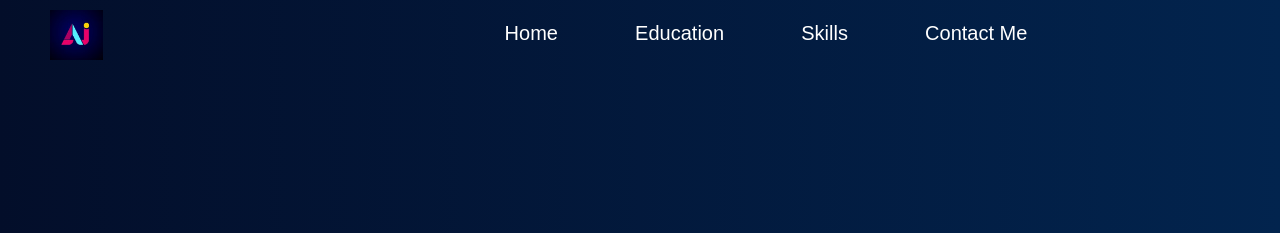
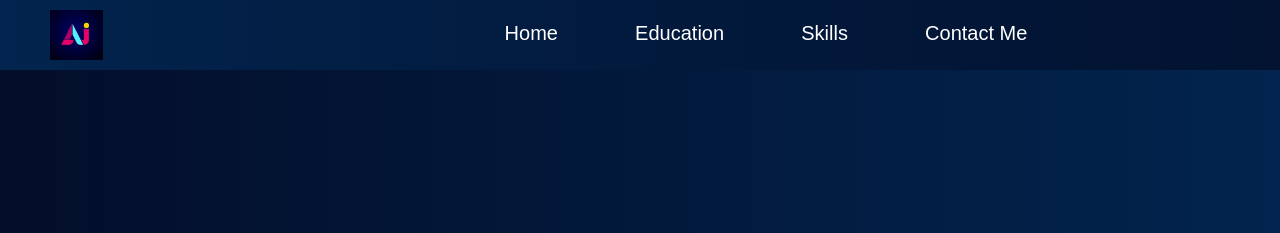
Before and after one commit to tictac1213/myPortfolioSite, a plain HTML site: page index.html in a window 1280 px wide. Shown: the top 233 px of the page. Drawn offline with Linux system fonts and the light colour scheme.

Commit message:
Navbar update

```diff
--- a/script.js
+++ b/script.js
@@ -31,3 +31,23 @@ document.addEventListener('DOMContentLoaded', function () {
         observer.observe(element);
     });
 });
+
+
+let prevScrollPos = window.scrollY;
+
+window.onscroll = function() {
+  let currentScrollPos = window.scrollY;
+  const menuBar = document.querySelector("header");
+
+  // Show the navbar when scrolling up
+  if (prevScrollPos > currentScrollPos) {
+    menuBar.style.top = "0px";
+    // menuBar.classList.remove("hidden");
+  } else {
+    // Hide the navbar when scrolling down
+    menuBar.style.top = "auto"; // Adjust the value based on your navbar height
+    // menuBar.classList.add("hidden");
+  }
+
+  prevScrollPos = currentScrollPos;
+};
--- a/style.css
+++ b/style.css
@@ -82,7 +82,9 @@
 }
 
 
-
+.hidden{
+    transform: translateY(-100%);
+}
 
 
 
@@ -120,8 +122,12 @@ html {
 
     header {
         position: sticky;
-        background: rgb(3,14,42);
-        background: linear-gradient(90deg, rgba(3,14,42,1) 0%, rgb(2, 36, 78) 100%);
+        background: linear-gradient(90deg, rgba(2, 36, 78,1) 0%, rgba(3,14,42,0.8) 100%);
+
+        /* background: linear-gradient(90deg, rgba(3, 14, 42, 0.8) 0%, rgba(0, 19, 51, 0.8) 100%); */
+
+
+
         display: flex;
         justify-content: space-around;
         height: 50px;
@@ -130,7 +136,7 @@ html {
         font-size: 1.25em;
         background-color: var(--navbar-color);
         color:var(--navbar-text);
-
+        /* transition: transform 3s; */
     }
 
     #logo {
@@ -152,7 +158,7 @@ html {
         /* margin-right: 20px; */
         justify-content: space-around;
         /* align-content: space-; */
-        background-color: var(--navbar-color);
+        /* background-color: var(--navbar-color);    */
         color:var(--navbar-text);
 
     }
```
